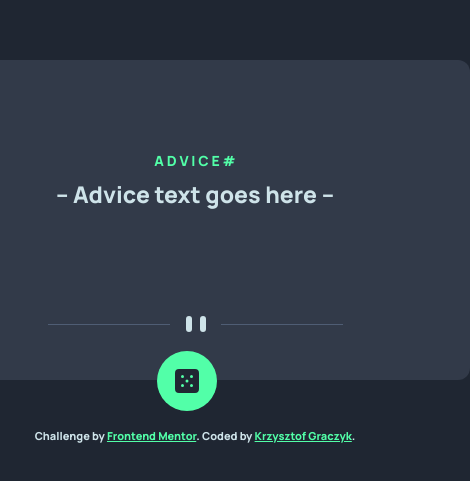
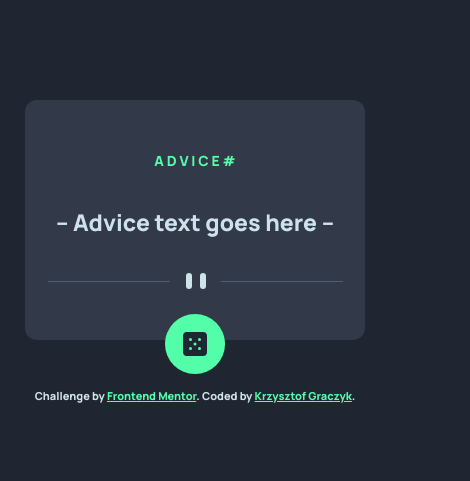
Before and after one commit to Magic-Cookiee/advice-generator-app-main, a plain HTML site: page index.html in a window 390 px wide. Shown: the part 171-652 px from the top of the page, 470 px wide, since content can reach past the window. Drawn offline with Linux system fonts and the light colour scheme; no server answers.

Commit message:
Update styles.css

```diff
--- a/styles.css
+++ b/styles.css
@@ -36,33 +36,31 @@ main {
     position: relative;
     background-color: var(--DarkGrayishBlue);
     width: 550px;
-    min-height: 320px;
-    max-height: 440px;
     border-radius: 12px;
     justify-content: space-around;
+    min-height: 240px;
 }
 
 #advice {
     color: var(--NeonGreen);
     font-size: 14px;
     display: flex;
-    margin-top: 20px;
+    margin-top: 50px;
 }
 
 #advice-text {
     text-align: center;
-    padding: 10px 26px;
-    height: 100px;
+    padding: 34px 26px;
 }
 
 #pattern-desktop {
     margin-left: 6px;
-    margin-bottom: 30px;
+    margin-bottom: 50px;
 }
 
 #pattern-mobile {
     display: none;
-    margin-bottom: 24px;
+    margin-bottom: 50px;
 }
 
 .dice {
@@ -100,13 +98,10 @@ main {
     #pattern-mobile {
         display: block;
     }
-    .main {
+    main {
         width: 340px;
     }
     .dice {
         left: 46%;
     }
-    #advice-text {
-        margin-top: -50px;
-    }
 }
```
